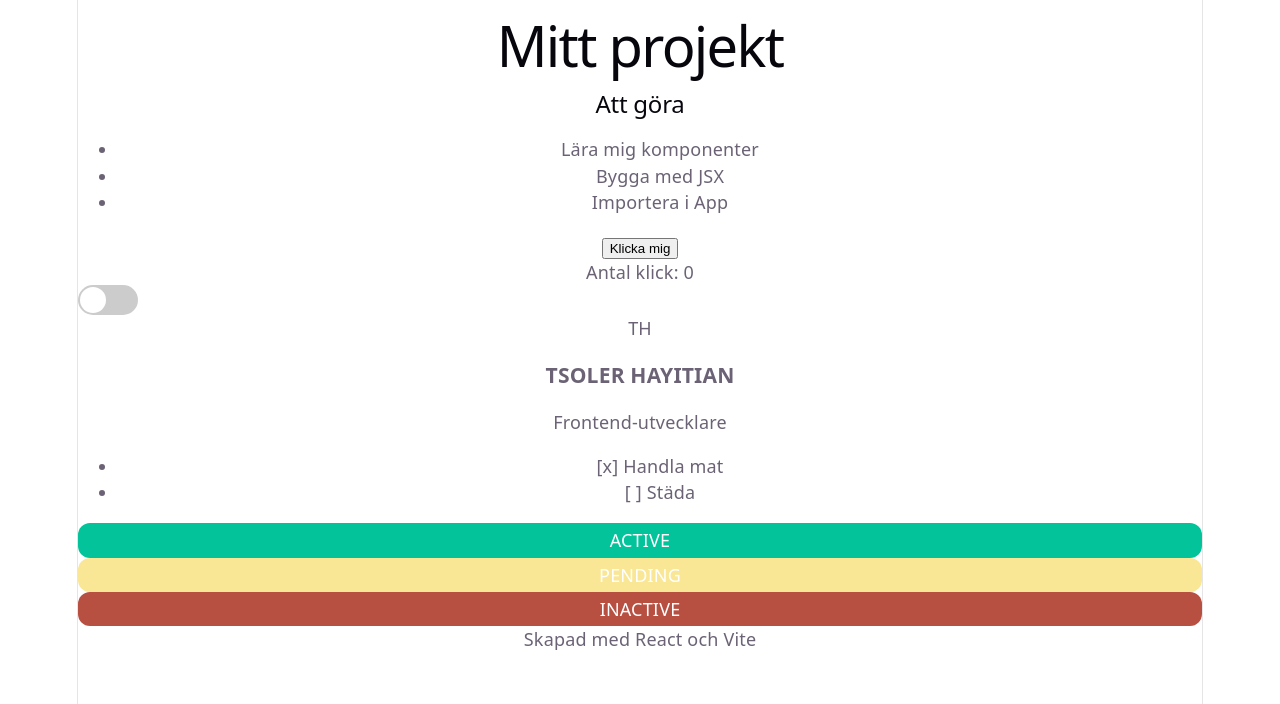
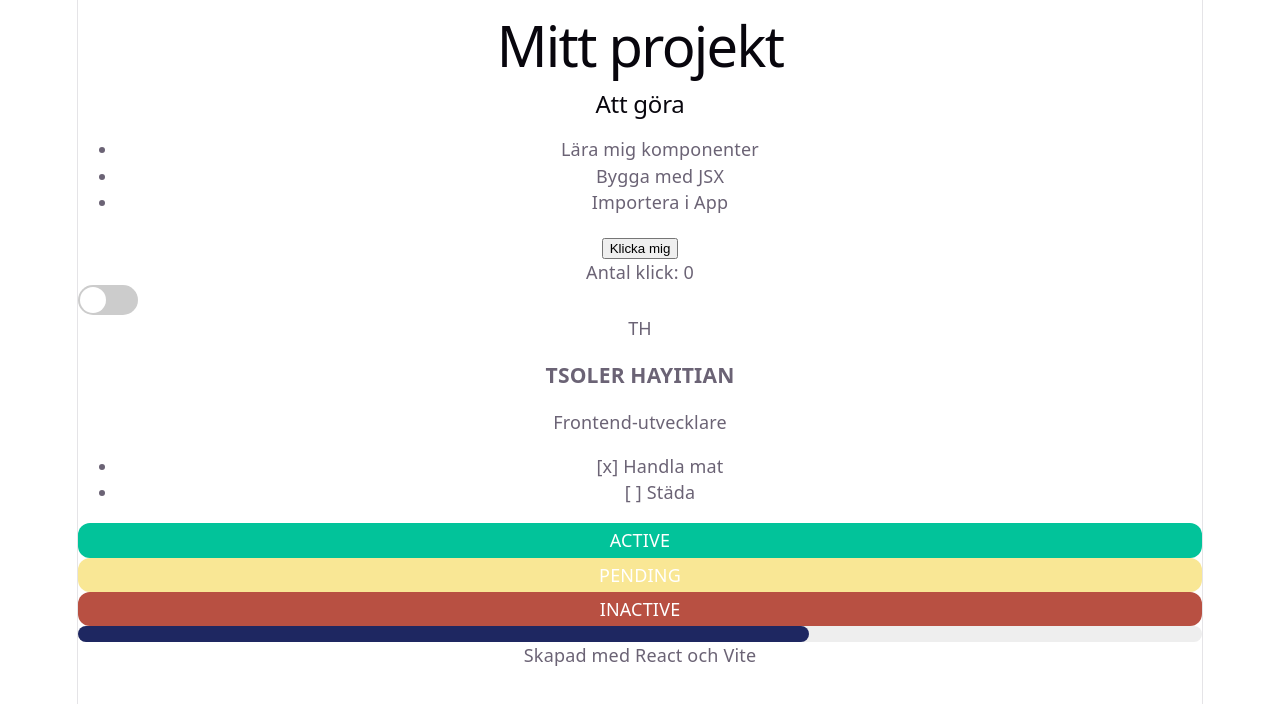
Before and after one commit to TSOLER89/test-vite, a React (Vite) app: page / in a window 1280 px wide. Shown: the top 704 px of the page. Built offline with nearby package versions, Linux system fonts and the light colour scheme.

Commit message:
Add ProgressBar component to visually represent progress with percentage

```diff
--- a/src/App.jsx
+++ b/src/App.jsx
@@ -6,6 +6,7 @@ import ToggleSwitch from './components/ToggleSwitch'
 import ProfileCard from './components/ProfileCard'
 import TaskList from './components/TaskList'
 import StatusBadge from './components/StatusBadge'
+import ProgressBar from './components/ProgressBar'
 
 import './App.css'
 
@@ -30,6 +31,7 @@ function App() {
       <StatusBadge status="active" />
       <StatusBadge status="pending" />
       <StatusBadge status="inactive" />
+      <ProgressBar percent={65} />
       <Footer />
     </>
   )
--- /dev/null
+++ b/src/components/ProgressBar.jsx
@@ -0,0 +1,25 @@
+import React from 'react';
+
+function ProgressBar({ percent }) {
+  return (
+    <div
+      style={{
+        width: "100%", height: 16,
+        background: "#eee", borderRadius: 8,
+      }}
+    >
+      <div
+        style={{
+          width: `${percent}%`,
+          height: "100%",
+          background: "#1E2761",
+          borderRadius: 8,
+        }}
+      />
+    </div>
+  );
+}
+
+export default ProgressBar;
+
+// Användning: <ProgressBar percent={65} />
```
